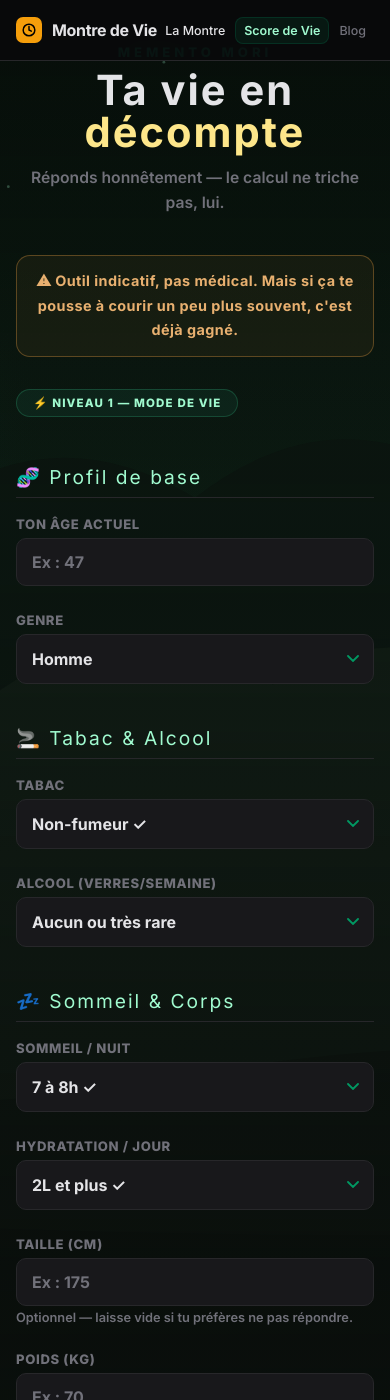
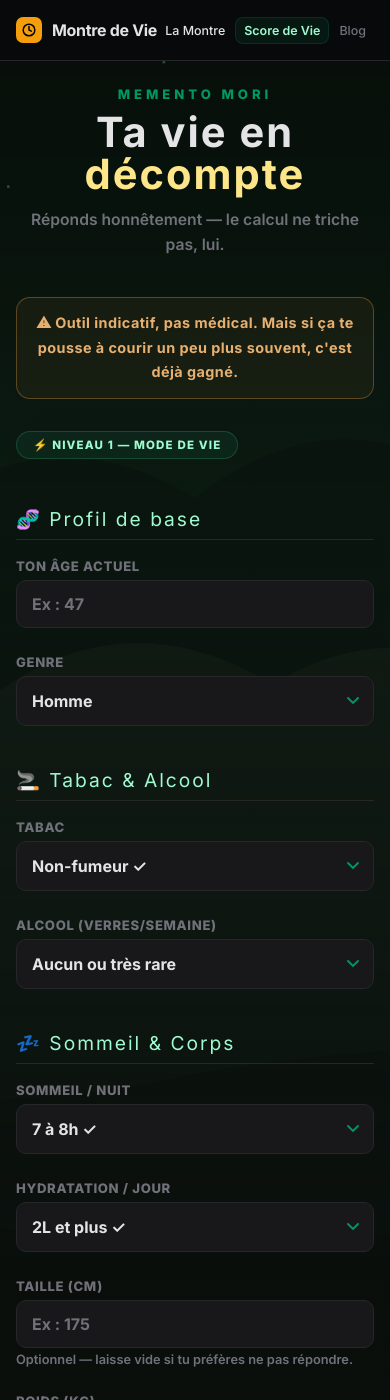
Before and after one commit to SebRunNature/memento-mori, a Jekyll site: the page built from montre/index.html, in a window 390 px wide and 1400 px high. Built offline with Jekyll 4.4.1, drawn with Linux system fonts in a browser that asks for light colours.

Commit message:
Update index.html

```diff
--- a/montre/index.html
+++ b/montre/index.html
@@ -331,7 +331,7 @@ select option{background:var(--card)}
 .moringa-msg{margin-top:8px;padding:10px 14px;border-radius:10px;font-size:.82rem;font-weight:700;line-height:1.6;transition:all .3s}
 
 @media(max-width:480px){
-  #app{padding:32px 16px 60px}
+  #app{padding:74px 16px 60px}  /* 60px nav + 14px d'espace */
   .countdown-grid{grid-template-columns:repeat(2,1fr)}
   .cd-cell .val{font-size:2rem}
 }
@@ -469,12 +469,7 @@ select option{background:var(--card)}
   </div>
 </div>
 
-<!-- ══ APP ══ -->
-<div id="app">
-
-<!-- ══ ÉTAPE 1 : FORMULAIRE ══ -->
-<!-- ══ NAV FIXE ══ -->
-<!-- NAV — Header canonique -->
+<!-- ══ NAV FIXE — Header canonique (HORS de #app pour rester fixed sur toute la largeur) ══ -->
 <nav class="site-nav">
   <div class="site-nav-inner">
     <a class="nav-brand" href="/">
@@ -493,6 +488,11 @@ select option{background:var(--card)}
     </div>
   </div>
 </nav>
+
+<!-- ══ APP ══ -->
+<div id="app">
+
+<!-- ══ ÉTAPE 1 : FORMULAIRE ══ -->
 
 <div id="setup">
   <div class="header">
@@ -2210,7 +2210,8 @@ window.addEventListener('DOMContentLoaded', function(){
 <!-- ══ FOOTER ══ -->
 <style>
 .site-footer{background:var(--card);border-top:1px solid var(--border);
-  padding:36px 24px;text-align:center;margin-top:60px}
+  padding:36px 24px;text-align:center;margin-top:60px;
+  position:relative;z-index:2}
 .site-footer-inner{max-width:1024px;margin:0 auto}
 .footer-links{display:flex;align-items:center;justify-content:center;
   gap:6px;flex-wrap:wrap;margin-bottom:14px}
```
